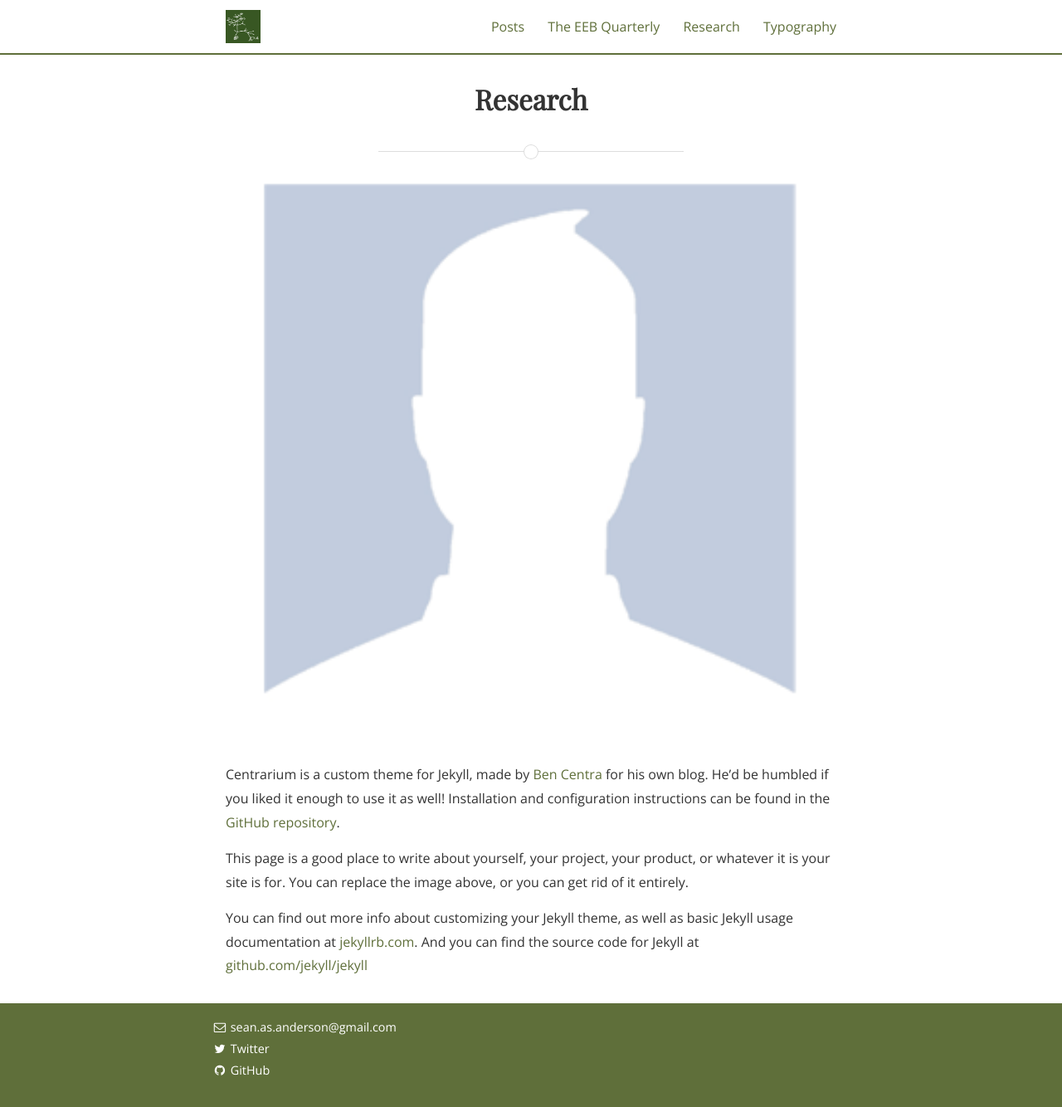
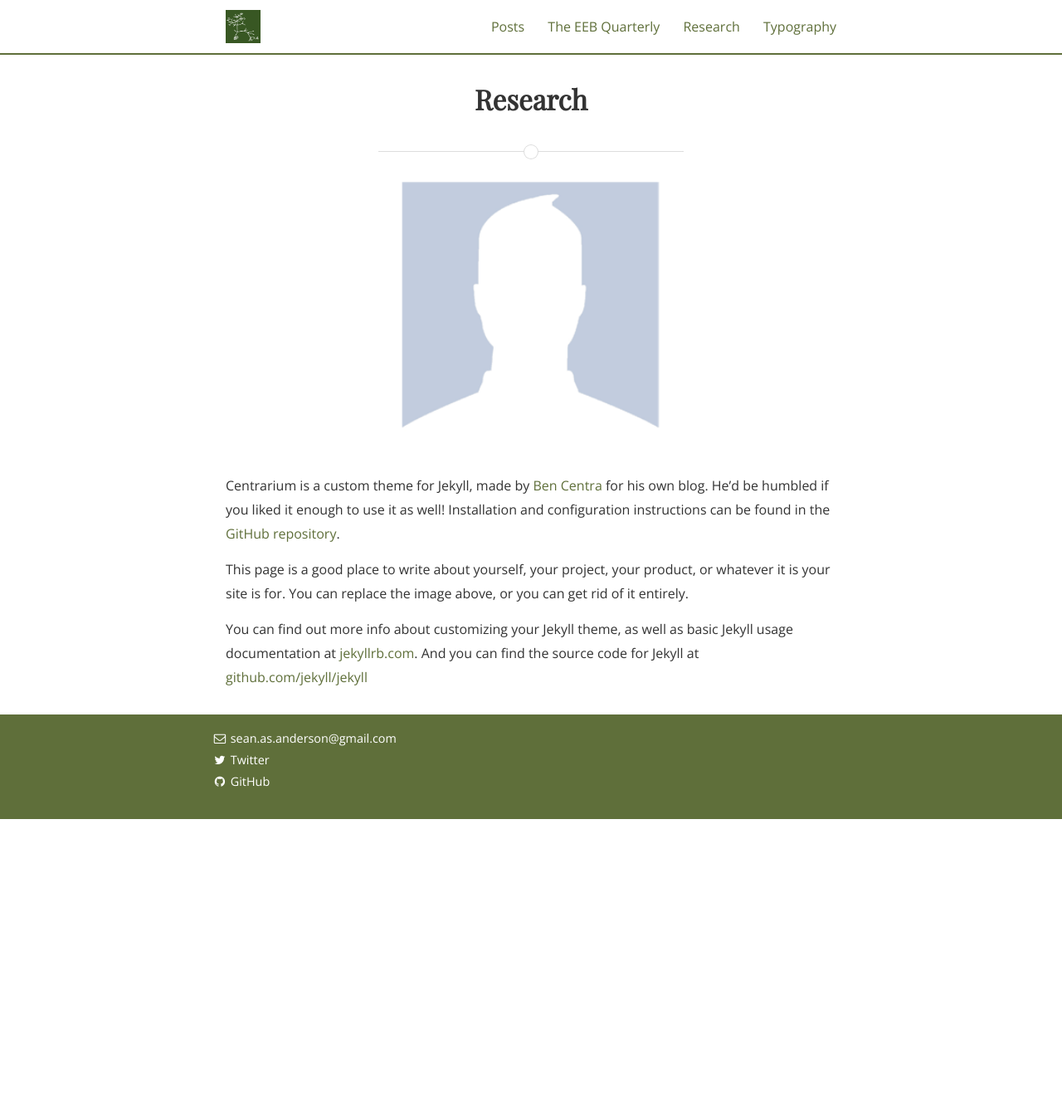
Before and after one commit to SeanASAnderson/SeanASAnderson.github.io, a Jekyll site: the page built from research.md, in a window 1280 px wide and 1334 px high. Shown: the whole window at 83% size. Built offline with Jekyll 4.4.1, drawn with Linux system fonts in a browser that asks for light colours; nearby versions of some CDN libraries; some web fonts are replaced.

Commit message:
playing with profile pic

```diff
--- a/research.md
+++ b/research.md
@@ -6,7 +6,7 @@
 ---
 
 
-![alt text]({{ site.baseurl }}/assets/profile-placeholder.gif)
+![alt text]({{ site.baseurl }}/assets/profile-placeholder.gif){:.profile}
 
 Centrarium is a custom theme for Jekyll, made by [Ben Centra][bencentra] for his own blog. He'd be humbled if you liked it enough to use it as well! Installation and configuration instructions can be found in the [GitHub repository](https://github.com/bencentra/centrarium).
 
```
